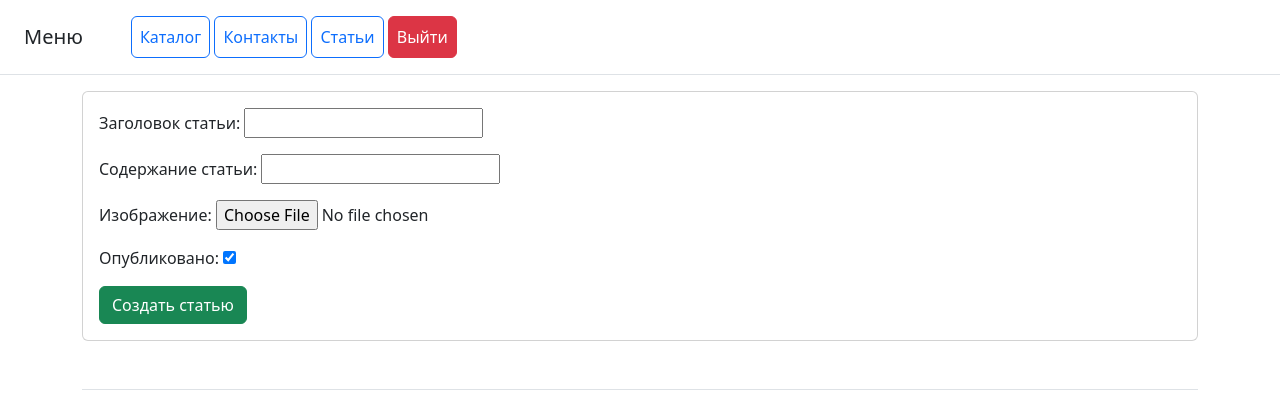
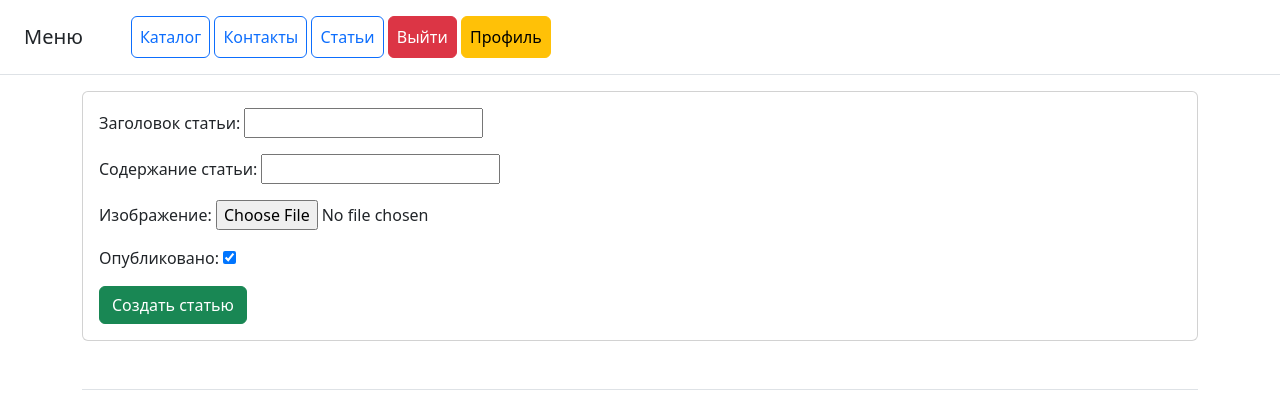
Before and after one commit to GaliulinYar/dz19_2, a Django app: page /blog/create in a window 1280 px wide. Shown: the top 420 px of the page. Run offline with Django 4.2, Linux system fonts and the light colour scheme; the visitor is signed in with stand-in values (Sample User, id 1); some libraries are stand-ins or nearby versions.

Commit message:
Изменений шаблона

```diff
--- a/main/templates/main/base.html
+++ b/main/templates/main/base.html
@@ -35,10 +35,11 @@
         <a class="p-2 btn btn-outline-primary" href="/blog/">Статьи</a>
 
         {% if user.is_authenticated %}
-        <a class="p-2 btn btn-danger" href="{% url 'users:logout' %}">Выйти</a>
+            <a class="p-2 btn btn-danger" href="{% url 'users:logout' %}">Выйти</a>
+            <a class="p-2 btn btn-warning" href="{% url 'users:profile' %}">Профиль</a>
         {% else %}
-        <a class="p-2 btn btn-primary" href="{% url 'users:login' %}">Войти</a>
-        <a class="p-2 btn btn-warning" href="{% url 'users:register' %}">Регистрация</a>
+            <a class="p-2 btn btn-primary" href="{% url 'users:login' %}">Войти</a>
+            <a class="p-2 btn btn-warning" href="{% url 'users:register' %}">Регистрация</a>
         {% endif %}
 
 
```
